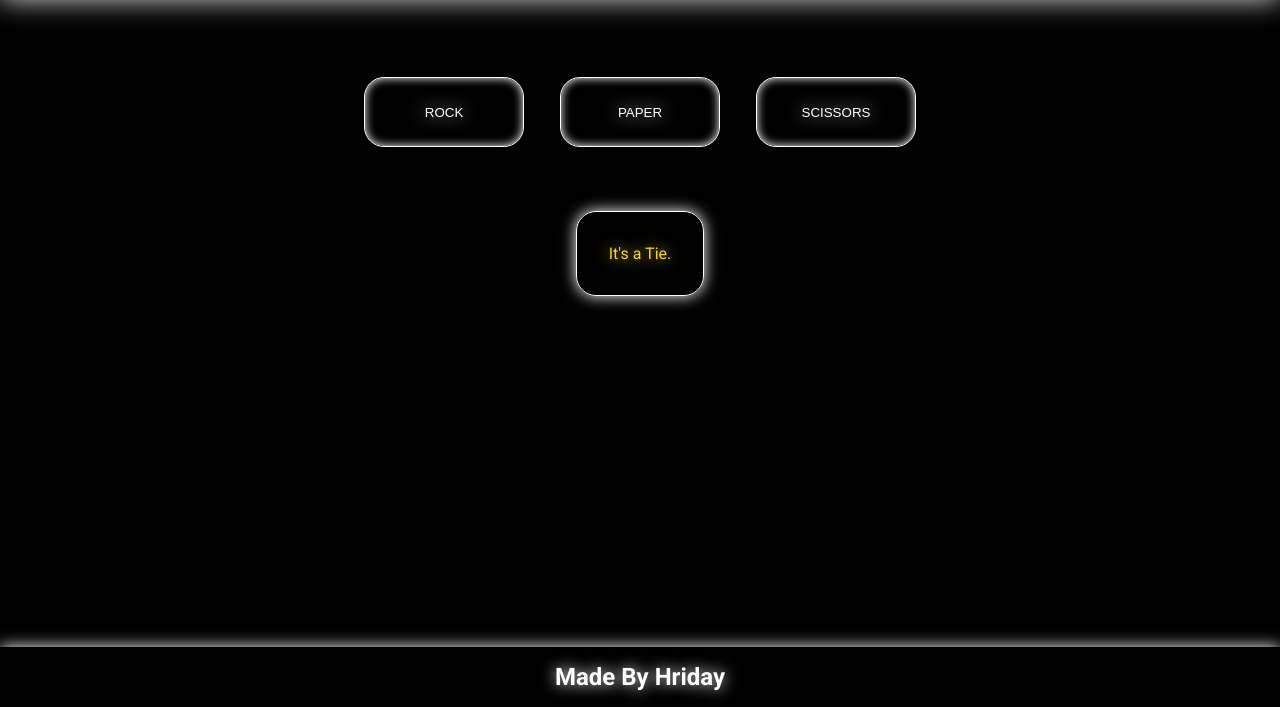
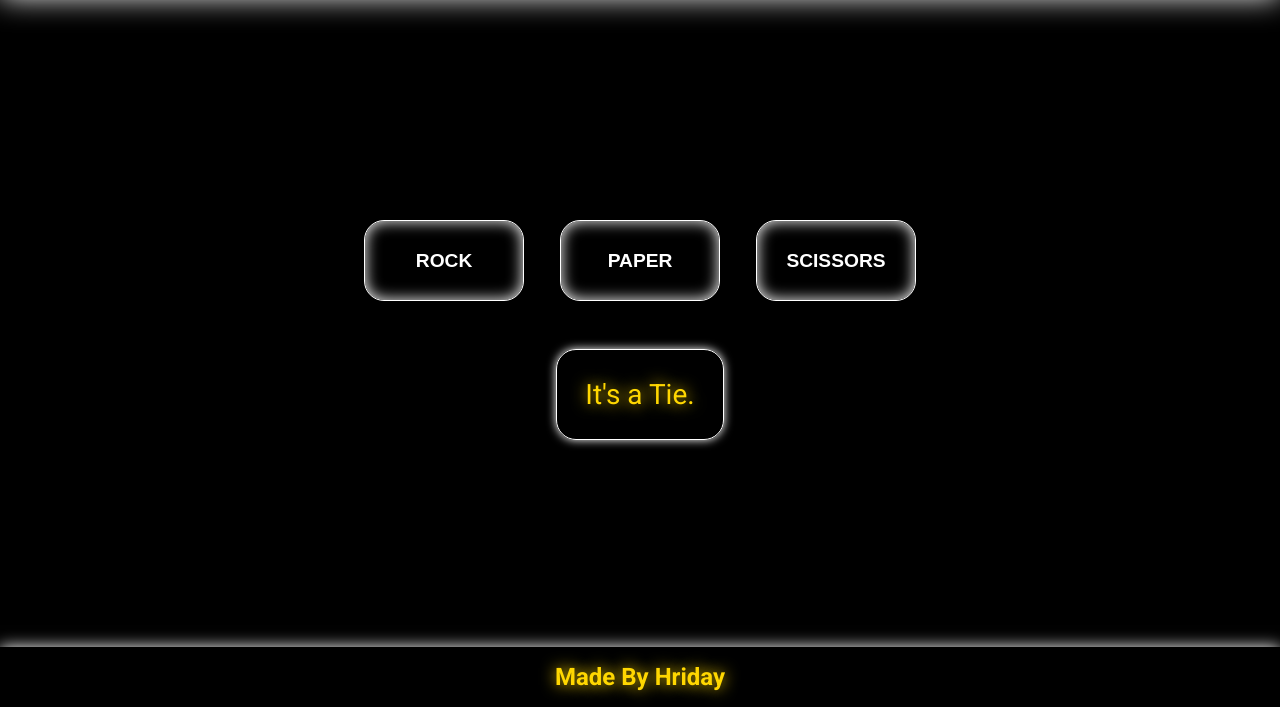
Before and after one commit to Hriday2406/rock-paper-scissors, a plain HTML site: page index.html in a window 1280 px wide. Both pictures are taken after a click on the button "ROCK". Shown: the part 93-800 px from the top of the page. Drawn offline with Linux system fonts and the light colour scheme.

Commit message:
Add functionality to display result on screen and fix bugs

```diff
--- a/script.js
+++ b/script.js
@@ -2,12 +2,6 @@ function getComputerChoice() {
     const choice = [ "rock", "paper", "scissors" ];
     return choice[ Math.floor(Math.random() * 3) ];
 }
-
-// function getPlayerChoice() {
-//     let choice = prompt("What do you choose? \nRock or Paper or Scissors");
-//     choice = choice.toLowerCase();
-//     return choice;
-// }
 
 function calcOutcomeText(outcome, choice1="", choice2=""){
     if(outcome == "Tie")
@@ -34,79 +28,61 @@ function calcOutcome(playerChoice, computerChoice) {
         return "Wrong Input!";
 }
 
-function showResult(outcome, playerScore, computerScore) {
-    // outcome can be Tie / Player / Computer
-    if(outcome == "Tie"){
-        console.log(`It's a Tie !!! \nScore => Player = ${playerScore} | Computer = ${computerScore}`);
-        // alert( `It's a Tie !!! \n\nScore => \nPlayer = ${playerScore} | Computer = ${computerScore}` );
-    }
-    else {
-        console.log(`${outcome} Wins !!! \nScore => Player = ${playerScore} | Computer = ${computerScore}`);
-        // alert( `${outcome} Wins !!! \n\nScore => \nPlayer = ${playerScore} | Computer = ${computerScore}` );
-    }
+function playRound(playerChoice, computerChoice = getComputerChoice()){
+    let outcome = calcOutcome(playerChoice, computerChoice);
+
+    outcomeDiv.textContent = outcome;
+    container.appendChild(outcomeDiv);
+
+    if(outcome[4] == "W")
+        playerScore++;
+    else if(outcome[4] == "L")
+        computerScore++;
+
+    if(playerScore == 5)
+        winner("player");
+    else if(computerScore == 5)
+        winner("computer");
 }
 
-function playRound(playerChoice, computerChoice = getComputerChoice()){
-    let outcome = calcOutcome(playerChoice, computerChoice);
-    outcomeText = outcome;
-    console.log( outcome );
-    // alert( outcome );
-
-    if(outcome[4] == "W")
-        return "player";
-    if(outcome[4] == "L")
-        return "computer";
-    return "tie";
+function winner(string){
+    btnR.disabled = true;
+    btnP.disabled = true;
+    btnS.disabled = true;
+    container.removeChild(outcomeDiv);
+    const para1 = document.createElement('p');
+    const para2 = document.createElement('p');
+    if(string == "player")
+        para1.textContent = "You Won !!";
+    else if(string == "computer")
+        para1.textContent = "You Lost !!";
+    para2.textContent = `Player = ${playerScore} | Computer = ${computerScore}`
+    resultDiv.appendChild(para1);
+    resultDiv.appendChild(para2);
+    container.appendChild(resultDiv);
 }
 
-function game(){
-    let playerScore = 0, computerScore = 0;
-        let result = playRound();
-        if(result == "player")
-            playerScore++;
-        else if(result == "computer")
-            computerScore++;
-    console.log("/------------------------------/");
-    if(playerScore > computerScore)
-        showResult("Player", playerScore, computerScore);
-    else if(playerScore < computerScore)
-        showResult("Computer", playerScore, computerScore);
-    else
-        showResult("Tie", playerScore, computerScore);
-}
+/* --------------------------------------------------------------- */
 
+let playerScore = 0, computerScore = 0;
 const btnR = document.querySelector('#btnR');
 const btnP = document.querySelector('#btnP');
 const btnS = document.querySelector('#btnS');
 
-btnR.addEventListener('click', () => {
-    playRound('rock');
-    outcomeDiv.textContent = outcomeText;
-    container.appendChild(outcomeDiv);
-});
+btnR.addEventListener('click', () => playRound('rock'));
+btnP.addEventListener('click', () => playRound('paper'));
+btnS.addEventListener('click', () => playRound('scissors'));
 
-btnP.addEventListener('click', () => {
-    playRound('paper');
-    outcomeDiv.textContent = outcomeText;
-    container.appendChild(outcomeDiv);
-});
-
-btnS.addEventListener('click', () => {
-    playRound('scissors');
-    outcomeDiv.textContent = outcomeText;
-    container.appendChild(outcomeDiv);
-});
-
-let outcomeText = '';
 const container = document.querySelector('.container');
 const outcomeDiv = document.createElement('div');
-outcomeDiv.classList.add('outcomeDiv');
+outcomeDiv.classList.toggle('box');
+
+const resultDiv = document.createElement('div');
+resultDiv.classList.toggle('box');
 
 
 
-
-
-// game();
+// playRound();
 
 /*
 R > S
--- a/style.css
+++ b/style.css
@@ -19,7 +19,7 @@ header {
 header div {
     padding: 1.5rem;
     text-align: center;
-    font-size: 36px;
+    font-size: 2.25rem;
     font-weight: 600;
     text-shadow: 0px 0px 20px white;
 }
@@ -31,30 +31,38 @@ footer {
 footer div {
     padding: 1rem;
     text-align: center;
-    font-size: 24px;
+    font-size: 1.5rem;
     font-weight: 600;
-    text-shadow: 0px 0px 15px white;
+    color: gold;
+    text-shadow: 0px 0px 15px gold;
 }
 
 .container {
-    margin-top: 4rem;
+    margin: 2rem;
     flex: 1;
     /* text-align: center; */
     display: flex;
     flex-direction: column;
+    justify-content: center;
     align-items: center;
+    gap: 2rem;
+}
+
+.buttons {
+    text-align: center;
 }
 
 .btn {
+    font-size: 1.2rem;
+    font-weight: bold;
     margin: 1rem;
     width: 10rem;
-    padding: 2em;
+    padding: 1.5em;
     border-radius: 20px;
     border: 1px solid white;
-    background-color: black;
+    background-color: rgba(0, 0, 0, 0);
     color: white;
-    text-shadow: 0px 0px 20px white;
-    box-shadow: inset 0px 0px 10px white;
+    box-shadow: inset 0px 0px 15px white;
     transition: all 0.07s ease-out;
 }
 
@@ -64,16 +72,14 @@ footer div {
     transform: scale(1.1);
 }
 
-.outcomeDiv {
-    /* margin: auto; */
-    flex-shrink: 0;
+.box {
+    margin: 0px 3rem;
+    font-size: 1.75rem;
+    padding: 1em;
     text-align: center;
-    margin-top: 3rem;
-    max-width: 35rem;
     color: gold;
-    padding: 2rem;
     border: 1px solid white;
     border-radius: 20px;
     text-shadow: 0px 0px 15px gold;
-    box-shadow: 0px 0px 15px white;
+    box-shadow: 0px 0px 10px white;
 }
```
